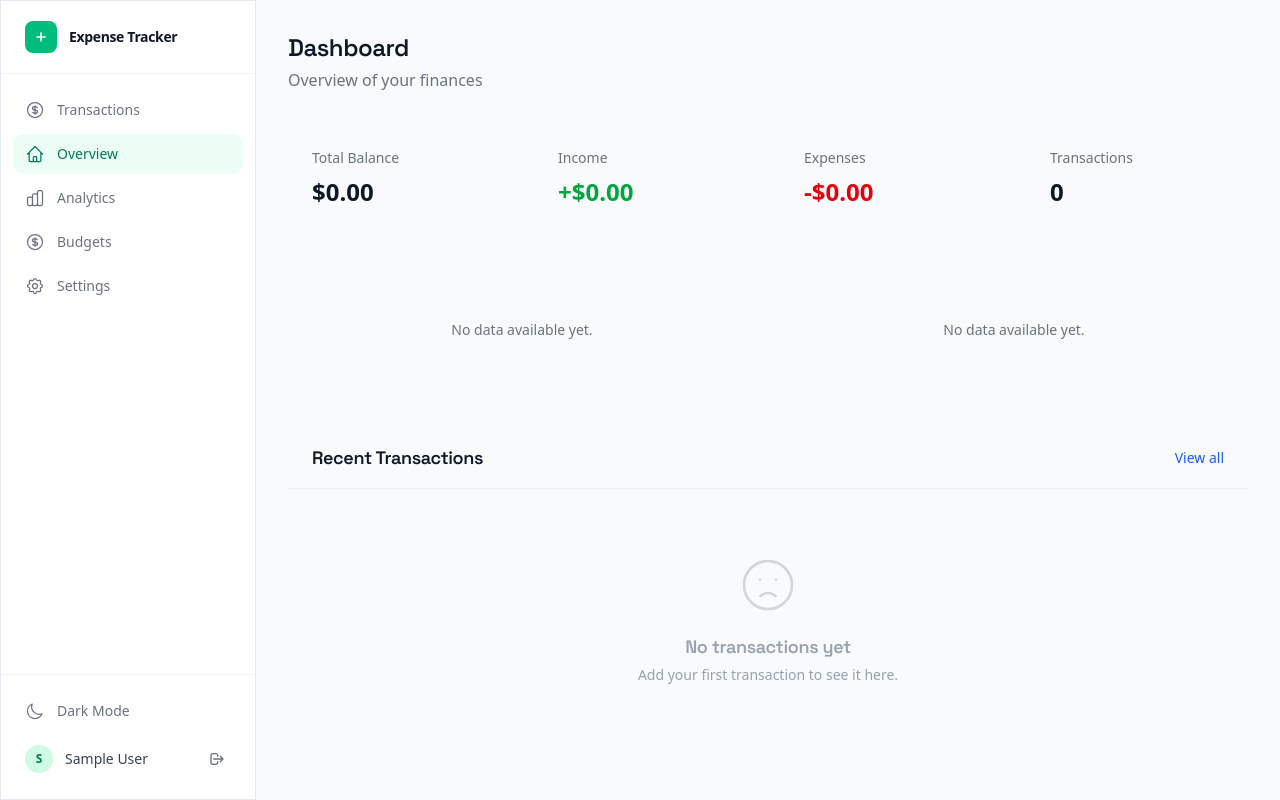
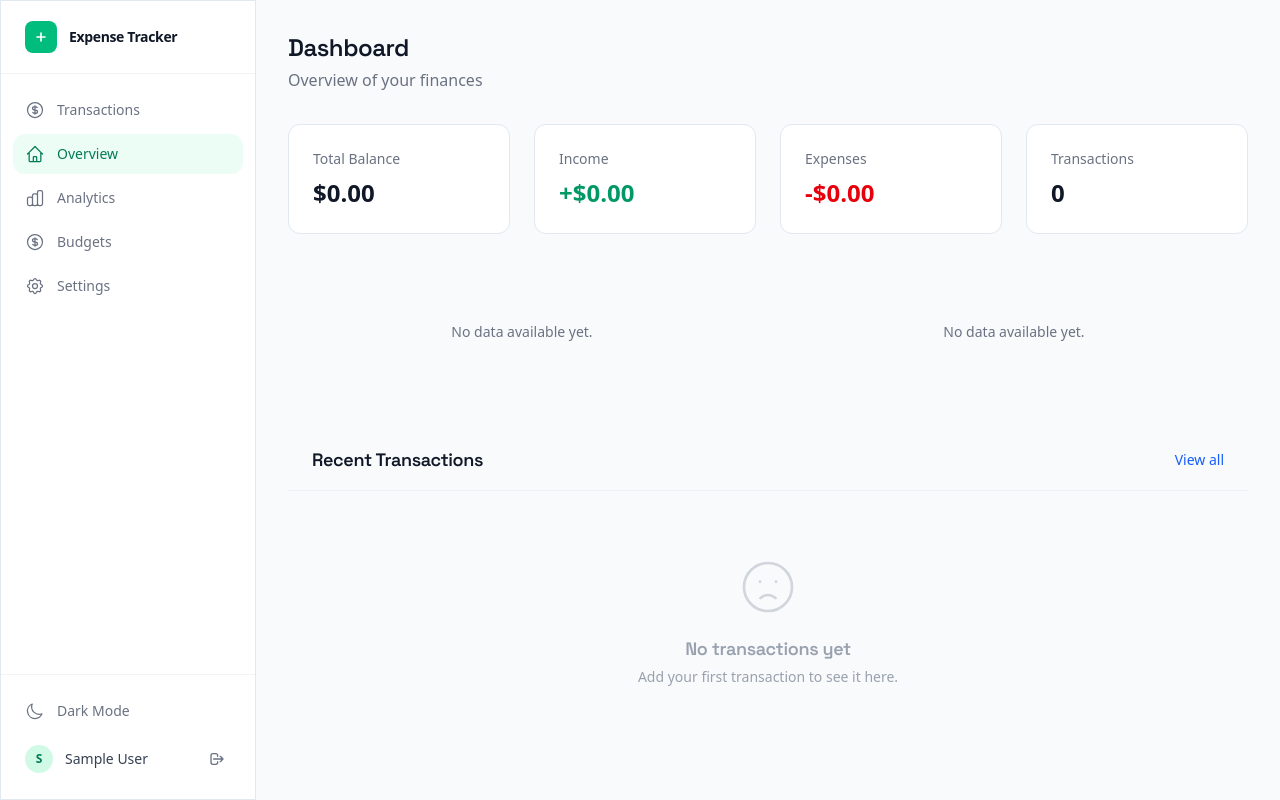
Before and after one commit to NachoLedesma33/Expense-tracker, a Django app: page /dashboard/ in a window 1280 px wide. Run offline with Django 5.2, Linux system fonts and the light colour scheme; the visitor is signed in with stand-in values (Sample User, id 1); data that the repository does not hold is empty; style sheets or scripts are compiled from the project's sources; some libraries are stand-ins or nearby versions.

Commit message:
feat: Phase 3 - Solid stat cards, emerald income, tabular-nums on prices

```diff
--- a/templates/core/partials/stats_cards.html
+++ b/templates/core/partials/stats_cards.html
@@ -1,19 +1,19 @@
 {% load currency_filters %}
-<div class="glass dark:dark-glass rounded-2xl p-6 transition-all duration-200 hover:shadow-lg dark:hover:shadow-blue-900/10">
+<div class="card-solid rounded-xl p-6 transition-all duration-200 hover:shadow-md">
     <p class="text-sm font-medium text-gray-500 dark:text-gray-400">Total Balance</p>
-    <p class="text-2xl font-bold mt-2 {% if stats.balance >= 0 %}text-gray-900 dark:text-gray-100{% else %}text-red-600 dark:text-red-400{% endif %}">
+    <p class="text-2xl font-bold mt-2 tabular {% if stats.balance >= 0 %}text-gray-900 dark:text-gray-100{% else %}text-red-600 dark:text-red-400{% endif %}">
         {{ stats.balance|floatformat:2|currency:user }}
     </p>
 </div>
-<div class="glass dark:dark-glass rounded-2xl p-6 transition-all duration-200 hover:shadow-lg dark:hover:shadow-blue-900/10">
+<div class="card-solid rounded-xl p-6 transition-all duration-200 hover:shadow-md">
     <p class="text-sm font-medium text-gray-500 dark:text-gray-400">Income</p>
-    <p class="text-2xl font-bold text-green-600 dark:text-green-400 mt-2">+{{ stats.income|floatformat:2|currency:user }}</p>
+    <p class="text-2xl font-bold text-emerald-600 dark:text-emerald-400 mt-2 tabular">+{{ stats.income|floatformat:2|currency:user }}</p>
 </div>
-<div class="glass dark:dark-glass rounded-2xl p-6 transition-all duration-200 hover:shadow-lg dark:hover:shadow-blue-900/10">
+<div class="card-solid rounded-xl p-6 transition-all duration-200 hover:shadow-md">
     <p class="text-sm font-medium text-gray-500 dark:text-gray-400">Expenses</p>
-    <p class="text-2xl font-bold text-red-600 dark:text-red-400 mt-2">-{{ stats.expenses|floatformat:2|currency:user }}</p>
+    <p class="text-2xl font-bold text-red-600 dark:text-red-400 mt-2 tabular">-{{ stats.expenses|floatformat:2|currency:user }}</p>
 </div>
-<div class="glass dark:dark-glass rounded-2xl p-6 transition-all duration-200 hover:shadow-lg dark:hover:shadow-blue-900/10">
+<div class="card-solid rounded-xl p-6 transition-all duration-200 hover:shadow-md">
     <p class="text-sm font-medium text-gray-500 dark:text-gray-400">Transactions</p>
-    <p class="text-2xl font-bold text-gray-900 dark:text-gray-100 mt-2">{{ stats.count }}</p>
+    <p class="text-2xl font-bold text-gray-900 dark:text-gray-100 mt-2 tabular">{{ stats.count }}</p>
 </div>
--- a/templates/transactions/partials/transaction_row.html
+++ b/templates/transactions/partials/transaction_row.html
@@ -1,7 +1,7 @@
 {% load currency_filters %}
 <div class="px-4 md:px-6 py-4 flex items-center justify-between hover:bg-gray-50/50 dark:hover:bg-white/5 transition-colors" id="transaction-{{ t.id }}">
     <div class="flex items-center gap-3 min-w-0 flex-1">
-        <div class="w-10 h-10 rounded-xl flex items-center justify-center text-sm font-bold flex-shrink-0 {% if t.type == 'income' %}bg-green-100 dark:bg-green-900/30 text-green-700 dark:text-green-400{% else %}bg-red-100 dark:bg-red-900/30 text-red-700 dark:text-red-400{% endif %}">
+        <div class="w-10 h-10 rounded-lg flex items-center justify-center text-sm font-bold flex-shrink-0 {% if t.type == 'income' %}bg-emerald-100 dark:bg-emerald-900/30 text-emerald-700 dark:text-emerald-400{% else %}bg-red-100 dark:bg-red-900/30 text-red-700 dark:text-red-400{% endif %}">
             {% if t.type == 'income' %}+{% else %}-{% endif %}
         </div>
         <div class="min-w-0">
@@ -10,7 +10,7 @@
         </div>
     </div>
     <div class="flex items-center gap-2 flex-shrink-0 ml-4">
-        <span class="text-sm font-semibold {% if t.type == 'income' %}text-green-600 dark:text-green-400{% else %}text-red-600 dark:text-red-400{% endif %}">
+        <span class="text-sm font-semibold tabular {% if t.type == 'income' %}text-emerald-600 dark:text-emerald-400{% else %}text-red-600 dark:text-red-400{% endif %}">
             {% if t.type == 'income' %}+{% else %}-{% endif %}{{ t.amount|floatformat:2|currency:user }}
         </span>
         <button
```
